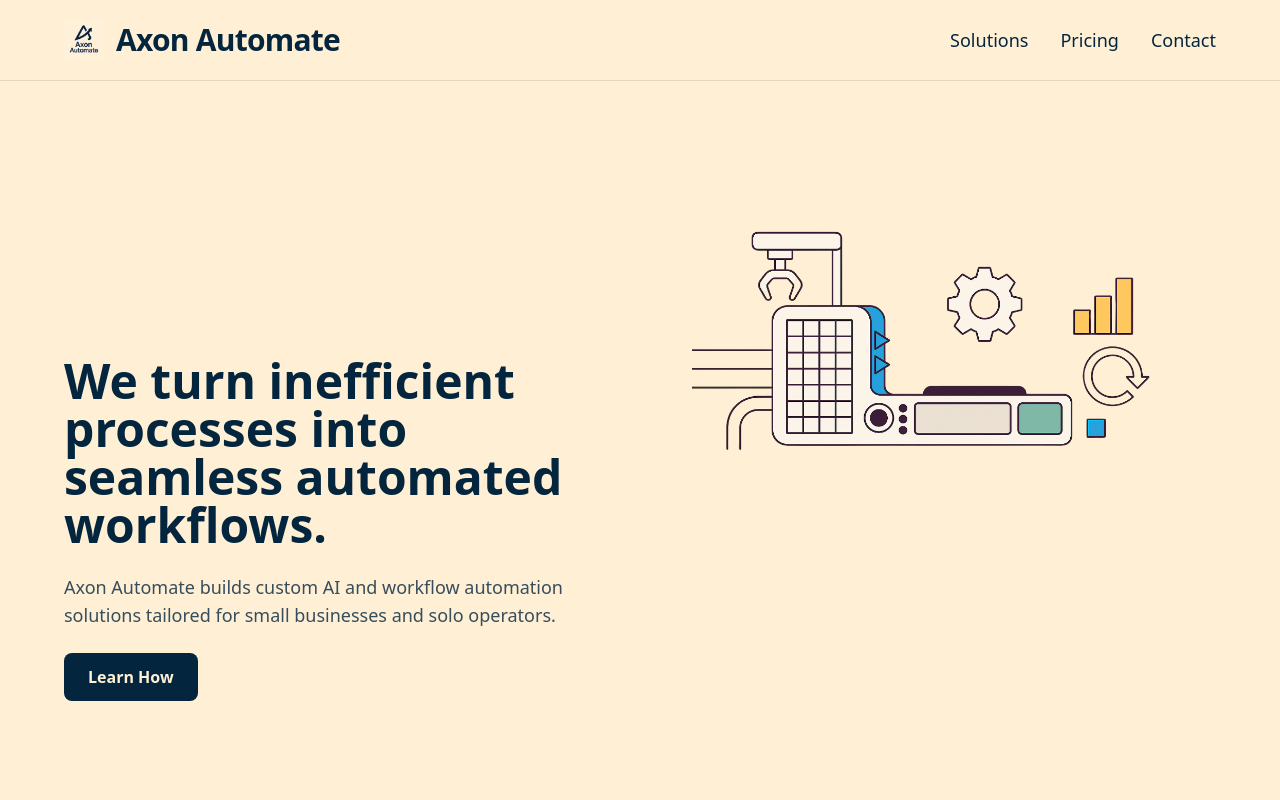
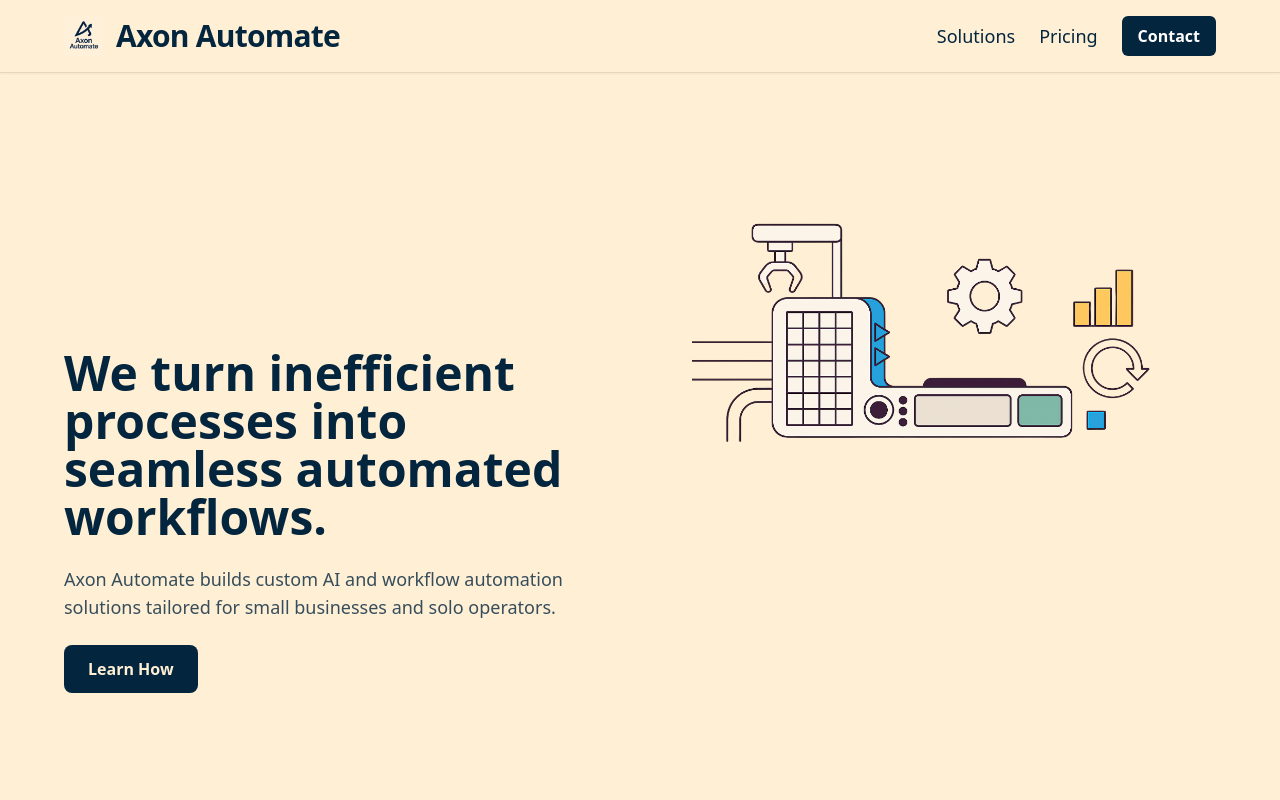
Before and after one commit to trimdex445/axon-automate, a Next.js app: page / in a window 1280 px wide. Shown: the top 800 px of the page. Built offline with nearby package versions, Linux system fonts and the light colour scheme.

Commit message:
Enhanced navbar with interactive styles, contact button, and layout improvements

```diff
--- a/components/Navbar.tsx
+++ b/components/Navbar.tsx
@@ -3,12 +3,12 @@ import Image from 'next/image';
 
 export default function Navbar() {
   return (
-    <nav className="sticky top-0 z-50 bg-[#fff0d5] text-[#04253e] border-b border-[#e5d8b8] backdrop-blur-md bg-opacity-90">
-      <div className="max-w-7xl mx-auto px-6 md:px-16 py-5 flex justify-between items-center">
+    <nav className="sticky top-0 z-50 bg-[#fff0d5]/90 text-[#04253e] border-b border-[#e5d8b8] backdrop-blur-md shadow-sm">
+      <div className="max-w-7xl mx-auto px-6 md:px-16 py-4 flex justify-between items-center">
         {/* Logo + Brand */}
         <Link href="/" className="flex items-center space-x-3">
           <Image
-            src="/assets/bg/axonicon.png" // Make sure this exists
+            src="/assets/bg/axonicon.png"
             alt="Axon Icon"
             width={40}
             height={40}
@@ -17,10 +17,18 @@ export default function Navbar() {
         </Link>
 
         {/* Nav Links */}
-        <div className="space-x-8 text-base md:text-lg font-medium">
-          <Link href="/solutions" className="hover:underline">Solutions</Link>
-          <Link href="/pricing" className="hover:underline">Pricing</Link>
-          <Link href="/contact" className="hover:underline">Contact</Link>
+        <div className="flex items-center space-x-6 text-base md:text-lg font-medium">
+          <Link href="/solutions" className="relative group">
+            <span className="group-hover:underline">Solutions</span>
+          </Link>
+          <Link href="/pricing" className="relative group">
+            <span className="group-hover:underline">Pricing</span>
+          </Link>
+          <Link href="/contact">
+            <button className="bg-[#04253e] text-white px-4 py-2 rounded-md hover:bg-[#021722] transition font-semibold text-sm md:text-base">
+              Contact
+            </button>
+          </Link>
         </div>
       </div>
     </nav>
```
